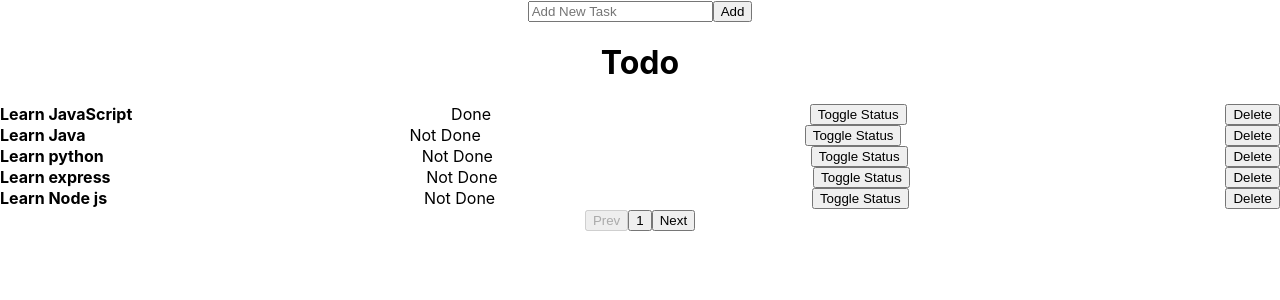
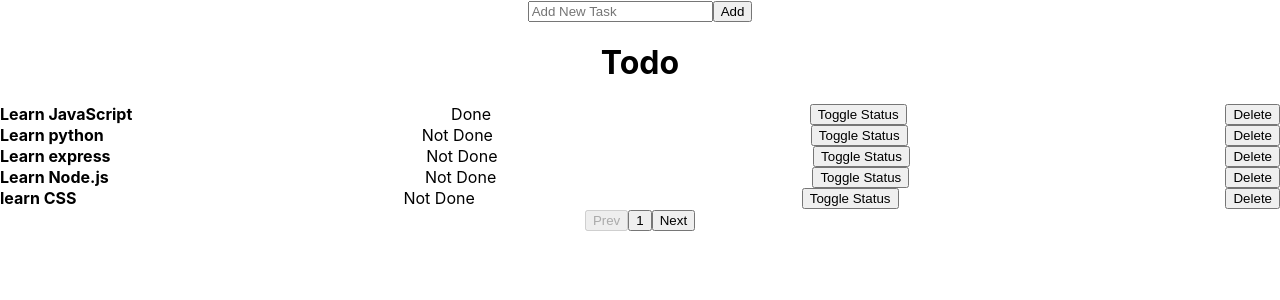
Before and after one commit to ankitsng0007/AnkitRepo, a React (Create React App) app in the folder RCT-101/Day-17/Asgn-1/todo-axios/: page / in a window 1280 px wide. Shown: the top 300 px of the page. Built offline with nearby package versions, Linux system fonts and the light colour scheme; data requests are answered from the project's data file; the HTML template or start-up script is replaced by a standard one.

Commit message:
file added

```diff
--- a/RCT-101/Day-17/Asgn-1/todo-axios/db.json
+++ b/RCT-101/Day-17/Asgn-1/todo-axios/db.json
@@ -4,11 +4,6 @@
       "id": 2,
       "title": "Learn JavaScript",
       "status": true
-    },
-    {
-      "id": 3,
-      "title": "Learn Java",
-      "status": false
     },
     {
       "id": 4,
@@ -21,12 +16,12 @@
       "status": false
     },
     {
-      "id": 6,
-      "title": "Learn Node js",
-      "status": false
+      "title": "Learn Node.js",
+      "status": false,
+      "id": 6
     },
     {
-      "title": "axios",
+      "title": "learn CSS",
       "status": false,
       "id": 7
     }
--- a/RCT-101/Day-17/Asgn-1/todo-axios/src/Component/Todo.jsx
+++ b/RCT-101/Day-17/Asgn-1/todo-axios/src/Component/Todo.jsx
@@ -28,17 +28,22 @@ export const Todo=()=>{
         status:false
       }
       setLoading(true)
-      AddNewTodo(item);
-      handleGetTodo();
+      AddNewTodo(item)
+      .then(()=>{
+        handleGetTodo();
+        }).catch((err)=>setLoading(false))
     }
     const handleToggle=(id,status)=>{
         ToggleTodo(id,status)
         .then(()=>{
         handleGetTodo();
-        })
+        }).catch((err)=>setLoading(false))
     }
     const handleDelete=(id)=>{
         DeleteTodo(id)
+        .then(()=>{
+            handleGetTodo();
+            }).catch((err)=>setLoading(false))
     }
     return (
         <>
```
